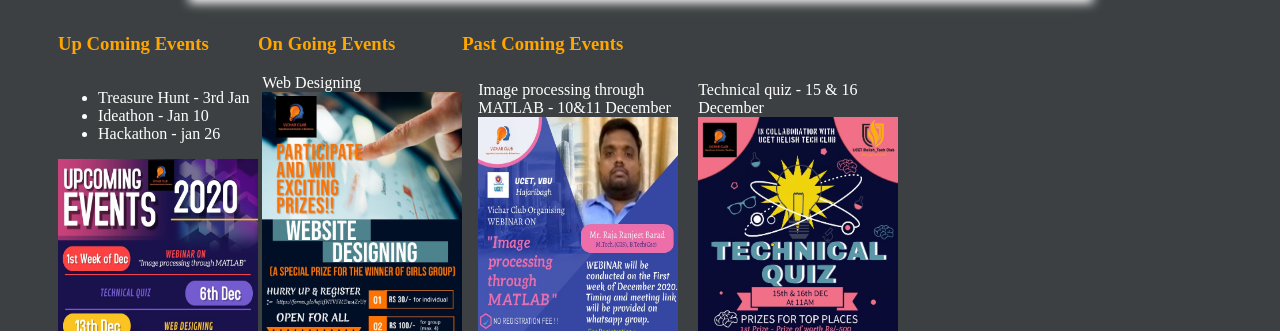
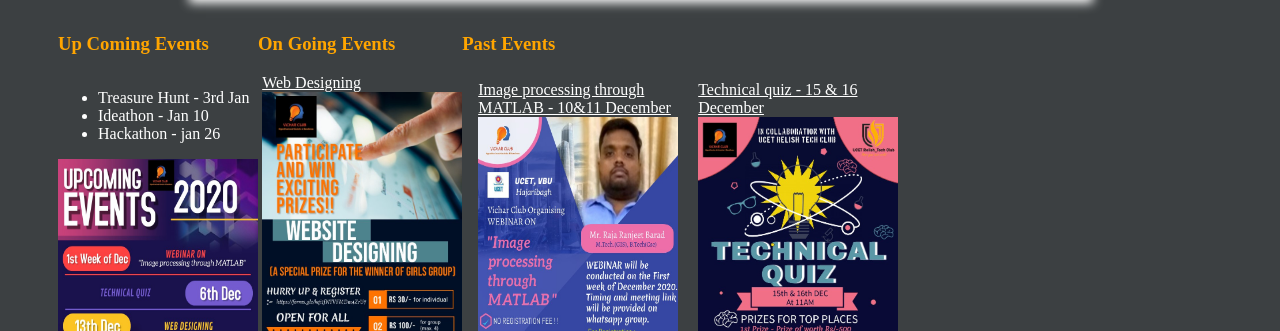
Before and after one commit to pinki9698/vichar_club.github.io, a plain HTML site: page event.html in a window 1280 px wide. Shown: the part 603-934 px from the top of the page. Drawn offline with Linux system fonts and the light colour scheme.

Commit message:
Update event.html

```diff
--- a/event.html
+++ b/event.html
@@ -110,19 +110,19 @@
                 <h3 style="display: table; color:orange;">On Going Events</h2></h3>
                 <div >
                     <div class="box" style=" margin-left: -133px;
-                margin-top: 60px;">Web Designing
+                margin-top: 60px;"><a href="https://docs.google.com/forms/d/e/1FAIpQLSfNXm_FW9tspWqAlzz-CBSkcTtRwEzGHkZ8C6b1dTv-AB5uVw/viewform" style=" color: white;">Web Designing</a>
                         <img src="webdes.jpeg" alt="Web Designing Event">
                     </div>
                 </div>
             </section>
             <section>
-                <h3 style="color:orange;">Past Coming Events</h3>
+                <h3 style="color:orange;">Past Events</h3>
                 <div style="margin:8px;" >
 
-                    <div class="box"  style="margin:8px;">Image processing through MATLAB  - 10&11 December
+                    <div class="box"  style="margin:8px;"><a href="https://docs.google.com/forms/d/e/1FAIpQLScWWGIPRCFPT2mUfJtOvZGoyi7r7VxKMyJWA8RNvKI2UtF57g/viewform" style=" color: white;">Image processing through MATLAB  - 10&11 December</a>
                         <img src="webinar.jpeg" alt="Technical Quiz">
                     </div>
-                    <div class="box"  style="margin:8px;">Technical quiz - 15 & 16 December
+                    <div class="box"  style="margin:8px;"><a href="https://forms.gle/8ukafPvxLqQB4PFL7" style=" color: white;">Technical quiz - 15 & 16 December</a>
                         <img src="quiz2.jpeg" alt="Technical Quiz">
                     </div>
 
```
